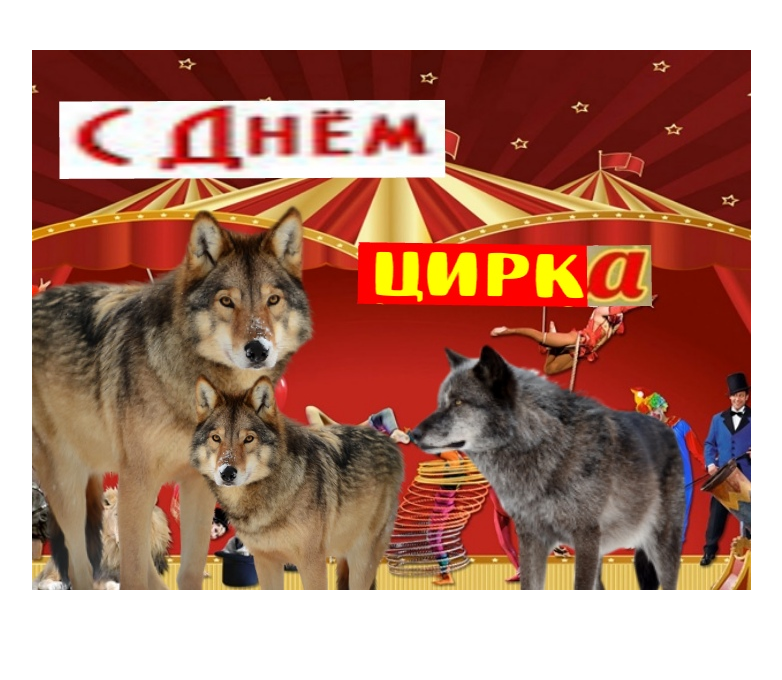
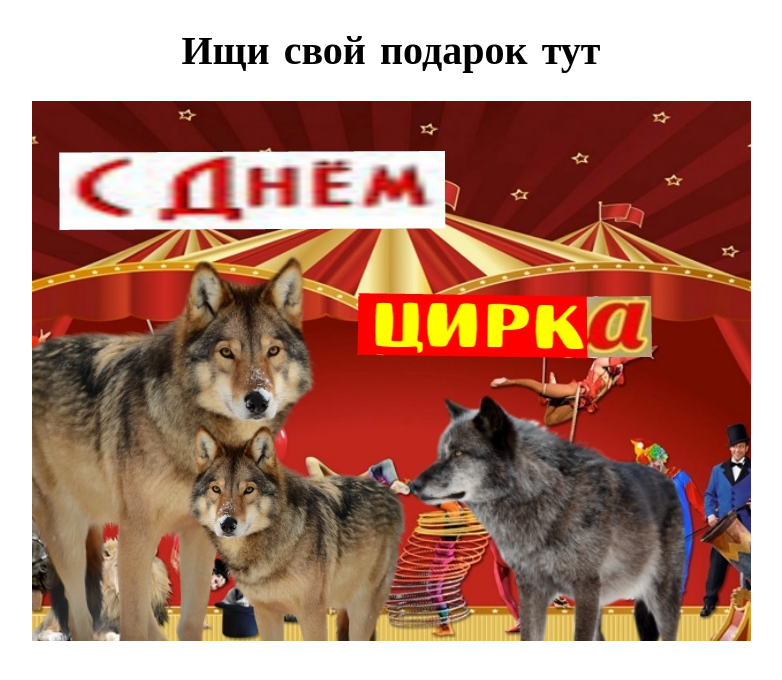
Before and after one commit to Racconkek/quest, a website: page index.html in a window 1280 px wide. Shown: the whole page, without its empty margins (249-1031 px from the left). Drawn offline with Linux system fonts and the light colour scheme.

Commit message:
changed cookie and add text

```diff
--- a/index.css
+++ b/index.css
@@ -7,5 +7,12 @@ html, body {
 
 .content {
     overflow: hidden;
-    margin: 50px;
 }
+
+
+.content__header {
+    font-size: 40px;
+    font-family: "Comic Sans MS", serif;
+    display: flex;
+    justify-content: center;
+}
--- a/index.html
+++ b/index.html
@@ -8,6 +8,9 @@
 </head>
 <body>
     <div class="content">
+        <h1 class="content__header">
+            Ищи свой подарок тут
+        </h1>
         <img id='photo' src="sdnem.png" alt="photo">
     </div>
 </body>
--- a/scripts.js
+++ b/scripts.js
@@ -8,5 +8,5 @@ function change_src() {
 
 window.onload = function () {
     setInterval(change_src, 10000);
-    document.cookie = 'key=stegozavr'
+    document.cookie = 'password=Sasha{$teg4n0z4vR}'
 };
```
